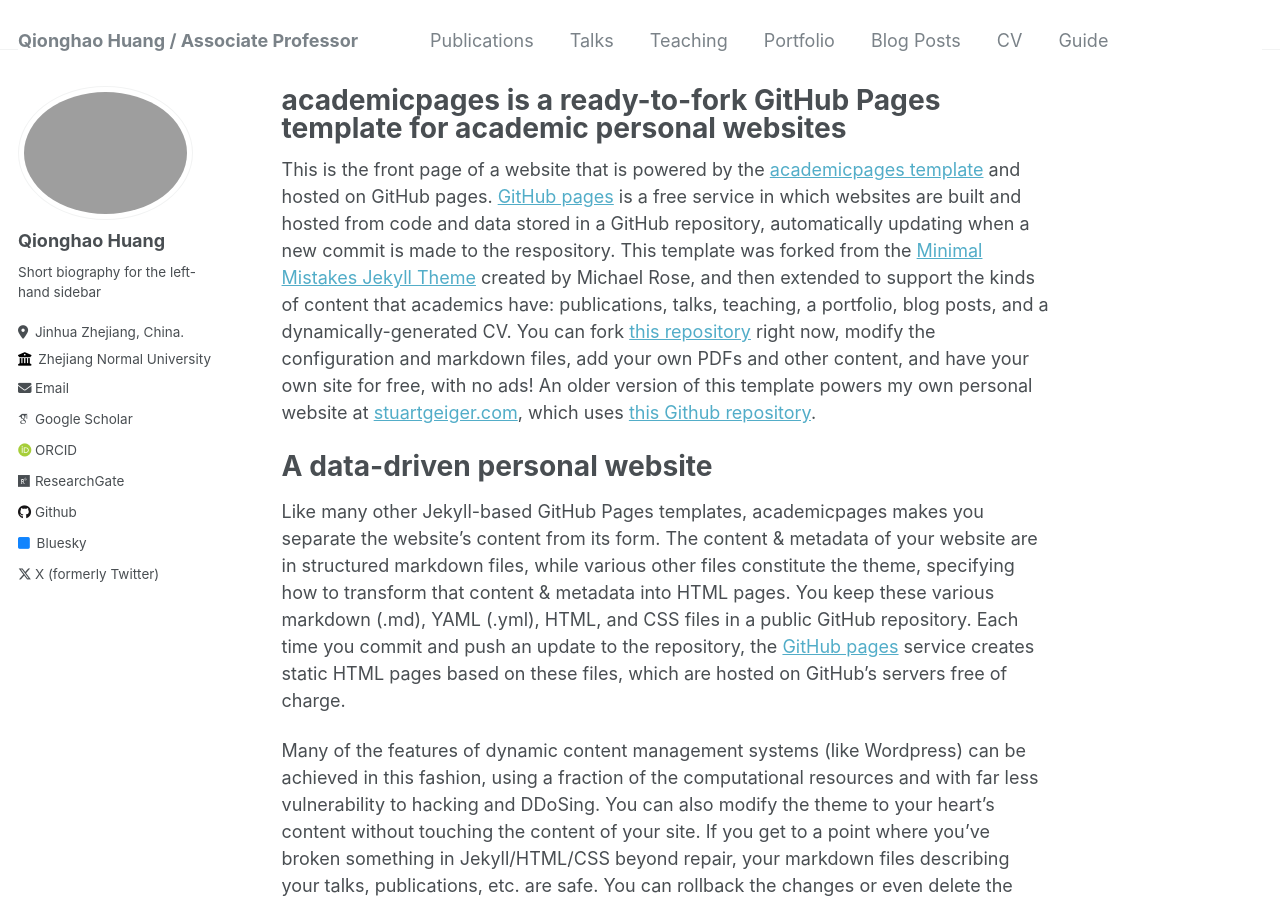
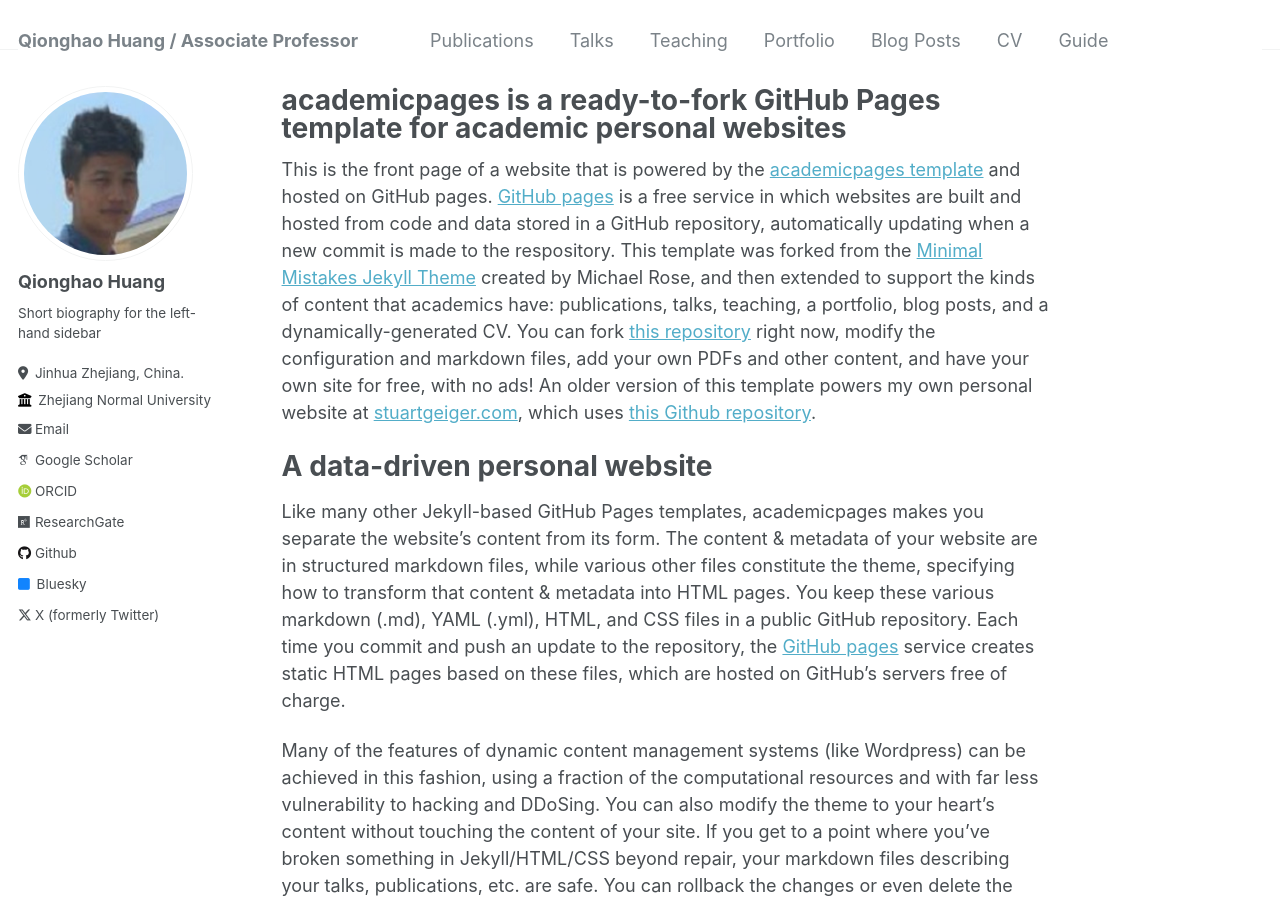
Before and after one commit to qhhuang-ai/qhhuang-ai.github.io, a Jekyll site: the page built from _pages/about.md, in a window 1280 px wide and 900 px high. Built offline with Jekyll 4.4.1, drawn with Linux system fonts in a browser that asks for light colours; some web fonts are replaced.

Commit message:
add avatar

```diff
--- a/_config.yml
+++ b/_config.yml
@@ -21,7 +21,7 @@
 #               Additional customization can be done by editing /_includes/author-profile.html
 author:
   # Biographic information
-  avatar           : "Qionghao-Huang.png"
+  avatar           : "Qionghao_Huang.png"
   name             : "Qionghao Huang"
   pronouns         : # example: "she/her"
   bio              : "Short biography for the left-hand sidebar"
```
